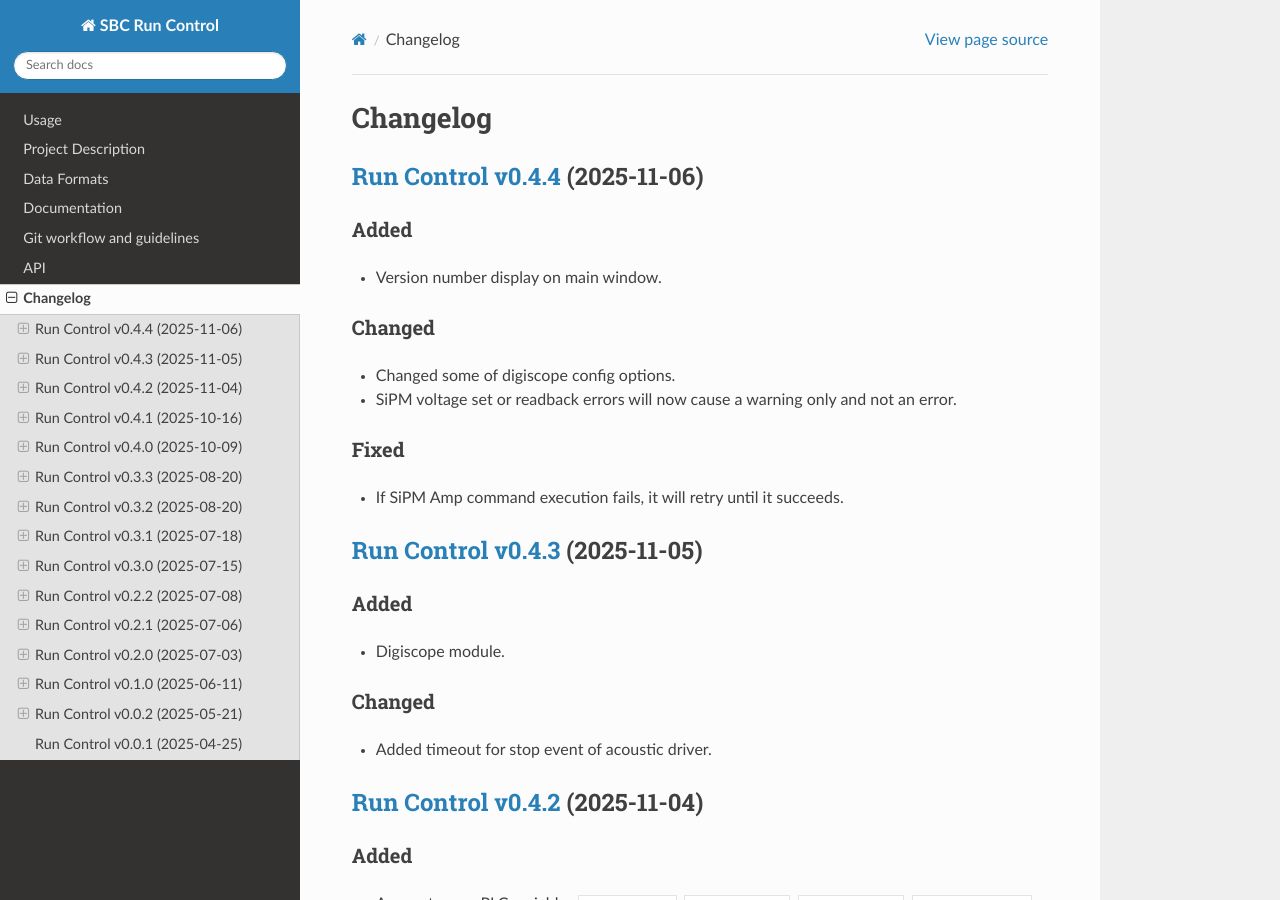
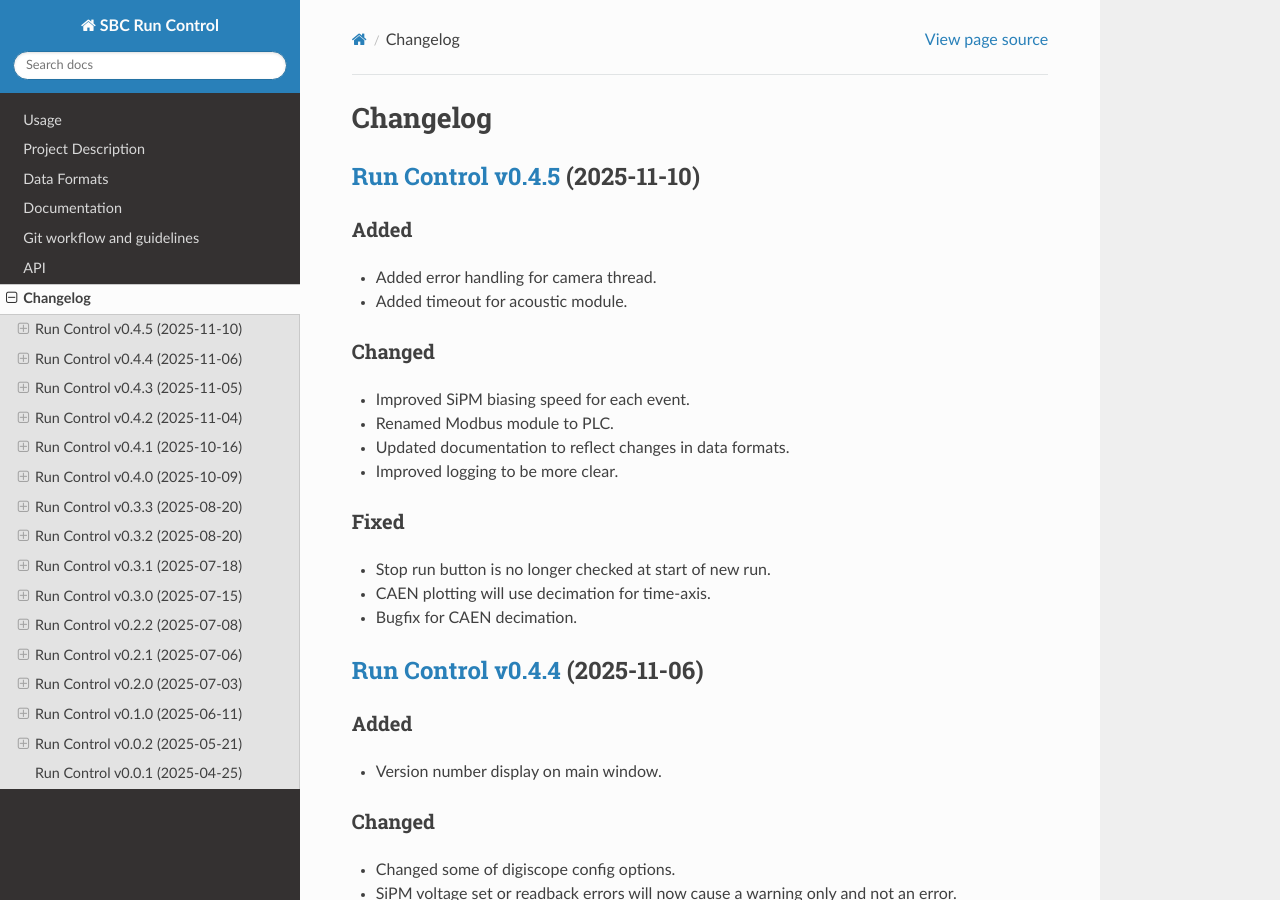
Before and after one commit to SBC-Collaboration/SBC-RunControl, a Sphinx documentation site: the page built from docs/changelog.md, in a window 1280 px wide and 900 px high. Built offline with Sphinx 7.4.7 and the Read the Docs theme 3.1.0, drawn with Linux system fonts in a browser that asks for light colours.

Commit message:
Prepare for v0.4.5

```diff
--- a/docs/changelog.md
+++ b/docs/changelog.md
@@ -1,4 +1,18 @@
 # Changelog
+
+## [Run Control v0.4.5](https://github.com/SBC-Collaboration/SBC-RunControl/releases/tag/v0.4.5) (2025-11-10)
+### Added
+- Added error handling for camera thread.
+- Added timeout for acoustic module.
+### Changed
+- Improved SiPM biasing speed for each event.
+- Renamed Modbus module to PLC.
+- Updated documentation to reflect changes in data formats.
+- Improved logging to be more clear.
+### Fixed
+- Stop run button is no longer checked at start of new run.
+- CAEN plotting will use decimation for time-axis.
+- Bugfix for CAEN decimation.
 
 ## [Run Control v0.4.4](https://github.com/SBC-Collaboration/SBC-RunControl/releases/tag/v0.4.4) (2025-11-06)
 ### Added
--- a/docs/conf.py
+++ b/docs/conf.py
@@ -7,8 +7,8 @@ project = 'SBC Run Control'
 copyright = '2024-2025 SBC Collaboration'
 author = 'SBC Collaboration'
 
-release = '0.4.4'
-version = '0.4.4'
+release = '0.4.5'
+version = '0.4.5'
 
 # -- General configuration
 
```
